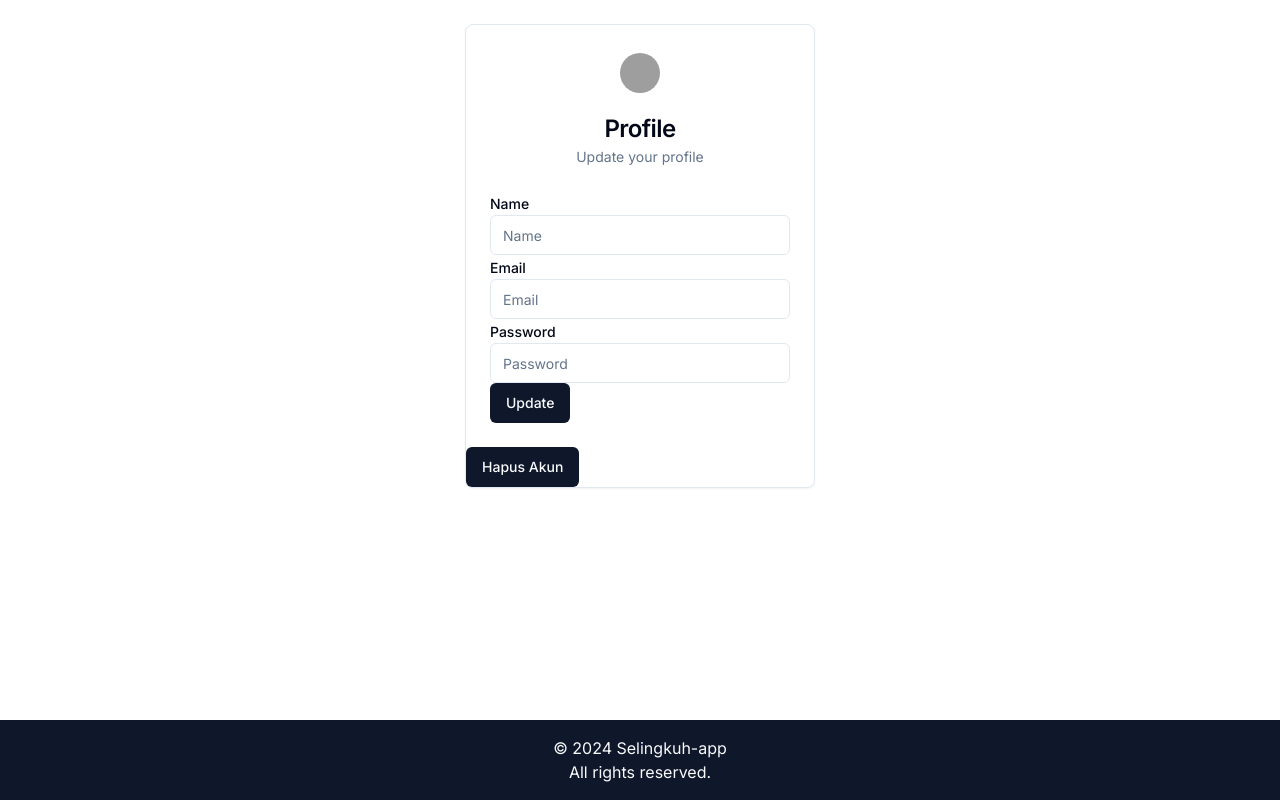
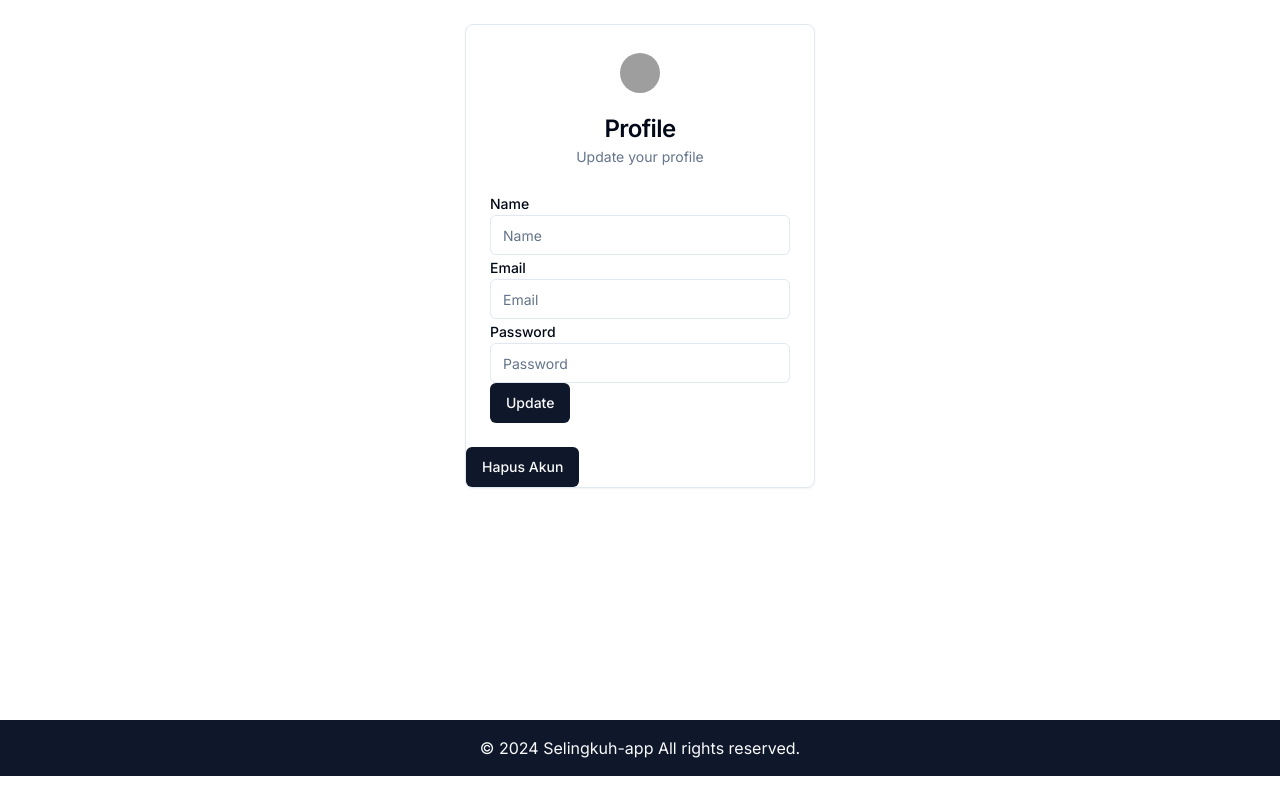
Before and after one commit to Skilvul-KM4-FE8/Selingkuh-App, a Next.js app: page /profile in a window 1280 px wide. Shown: the part 216-1016 px from the top of the page. After the commit the page ends 992 px from the top, so only its background shows below. Built offline with nearby package versions, Linux system fonts and the light colour scheme; grey boxes are pictures that could not be loaded.

Commit message:
push footer

```diff
--- a/src/app/components/Footer.jsx
+++ b/src/app/components/Footer.jsx
@@ -1,8 +1,7 @@
 function Footer() {
   return (
     <footer className="mt-16 bg-primary text-primary-foreground p-4 text-center">
-      <p>© 2024 Selingkuh-app</p>
-      <p>All rights reserved.</p>
+      <p>© 2024 Selingkuh-app All rights reserved.</p>
     </footer>
   );
 }
```
